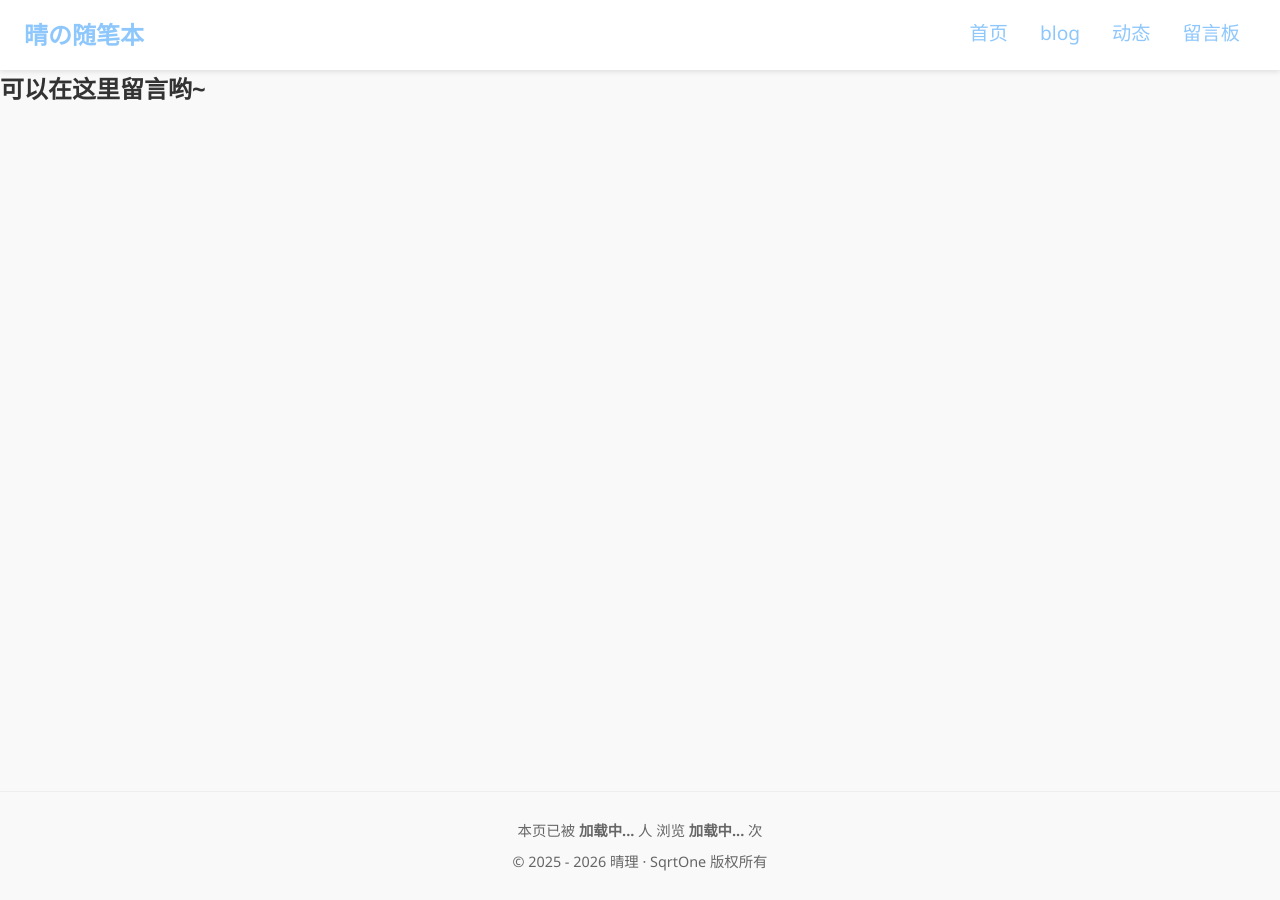
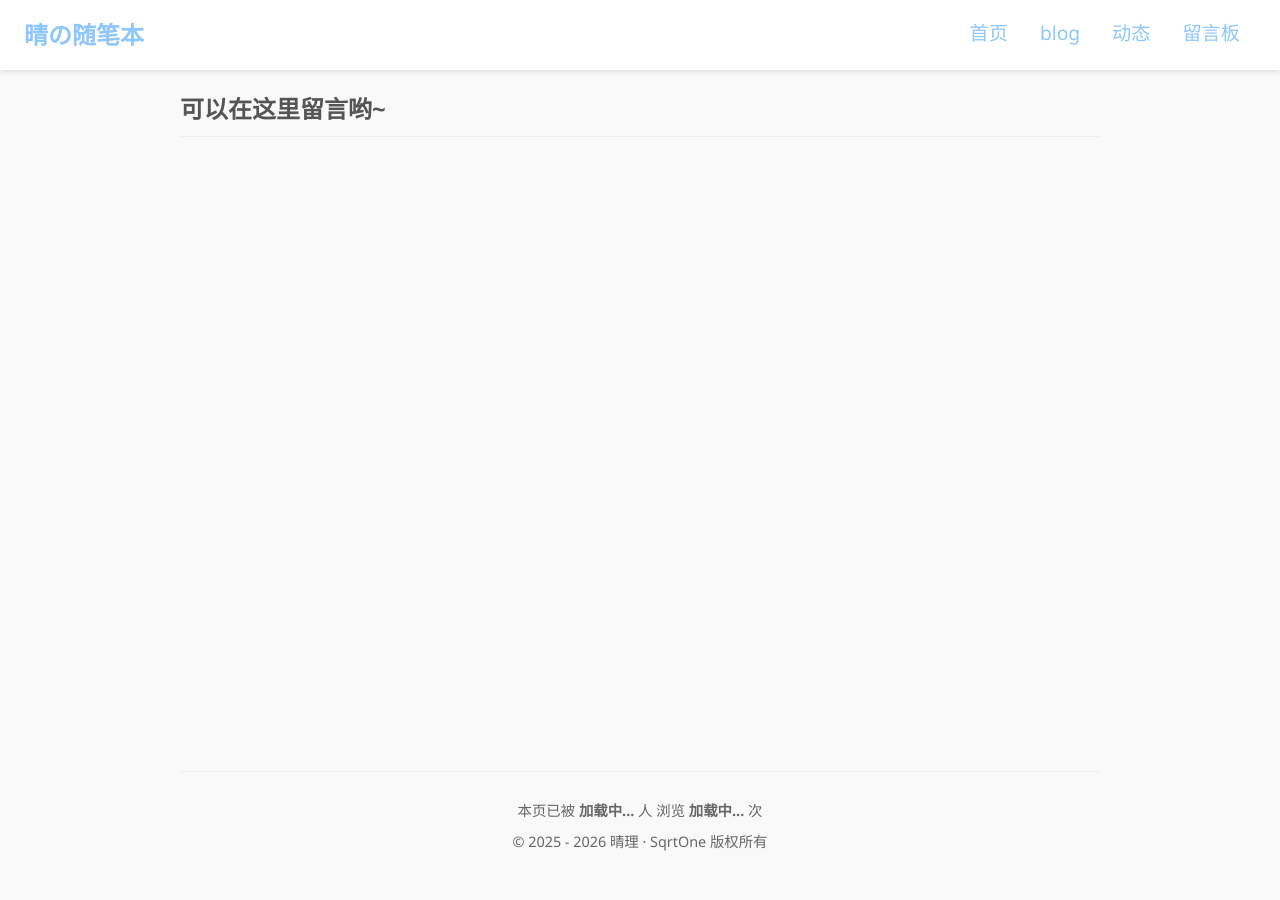
Before and after one commit to SqrtOne/SqrtOne.github.io, a Jekyll site: the page built from msgboard.md, in a window 1280 px wide. Built offline with Jekyll 4.4.1, drawn with Linux system fonts in a browser that asks for light colours; comment, search, counter and statistics services are not loaded.

Commit message:
better css

```diff
--- a/_layouts/default.html
+++ b/_layouts/default.html
@@ -14,6 +14,7 @@
         {% endif %}
     </title>
     <link rel="stylesheet" href="{{ site.url }}{{ site.baseurl }}/css/styles.css">
+    <link rel="stylesheet" href="{{ site.url }}{{ site.baseurl }}/css/main.css">
     {% if page.css %}
     {% for url in page.css %}
     {% if url contains "http" %}
@@ -26,6 +27,9 @@
     <link rel="icon" href="https://www.bilibili.com/favicon.ico" type="image/x-icon">
 </head>
 <body>
-{{ content }}
+{% include topbar.html %}
+<main>
+    {{ content }}
+</main>
 </body>
 </html>
--- a/_layouts/post.html
+++ b/_layouts/post.html
@@ -1,7 +1,6 @@
 ---
 layout: default
 ---
-{% include topbar.html %}
 {{ content }}
 {% include giscus.html %}
 {% include footer.html %}
--- /dev/null
+++ b/css/main.css
@@ -0,0 +1,34 @@
+main {
+    width: 75%;
+    margin: 0 auto;
+    padding: 20px;
+    box-sizing: border-box;
+
+    overflow-wrap: break-word;
+    hyphens: auto;
+}
+
+@media (max-width: 768px) {
+    main {
+        width: 90%;
+    }
+}
+
+a {
+    color: var(--primary-color);
+    text-underline: var(--primary-color);
+}
+
+a:hover {
+    color: var(--primary-color-dark);
+}
+
+main h1, main h2, main h3 {
+    margin-bottom: var(--spacing-md);
+    color: var(--text-secondary);
+    padding-bottom: var(--spacing-sm);
+}
+
+main h1, main h2 {
+    border-bottom: 1px solid var(--border-light);
+}
```
